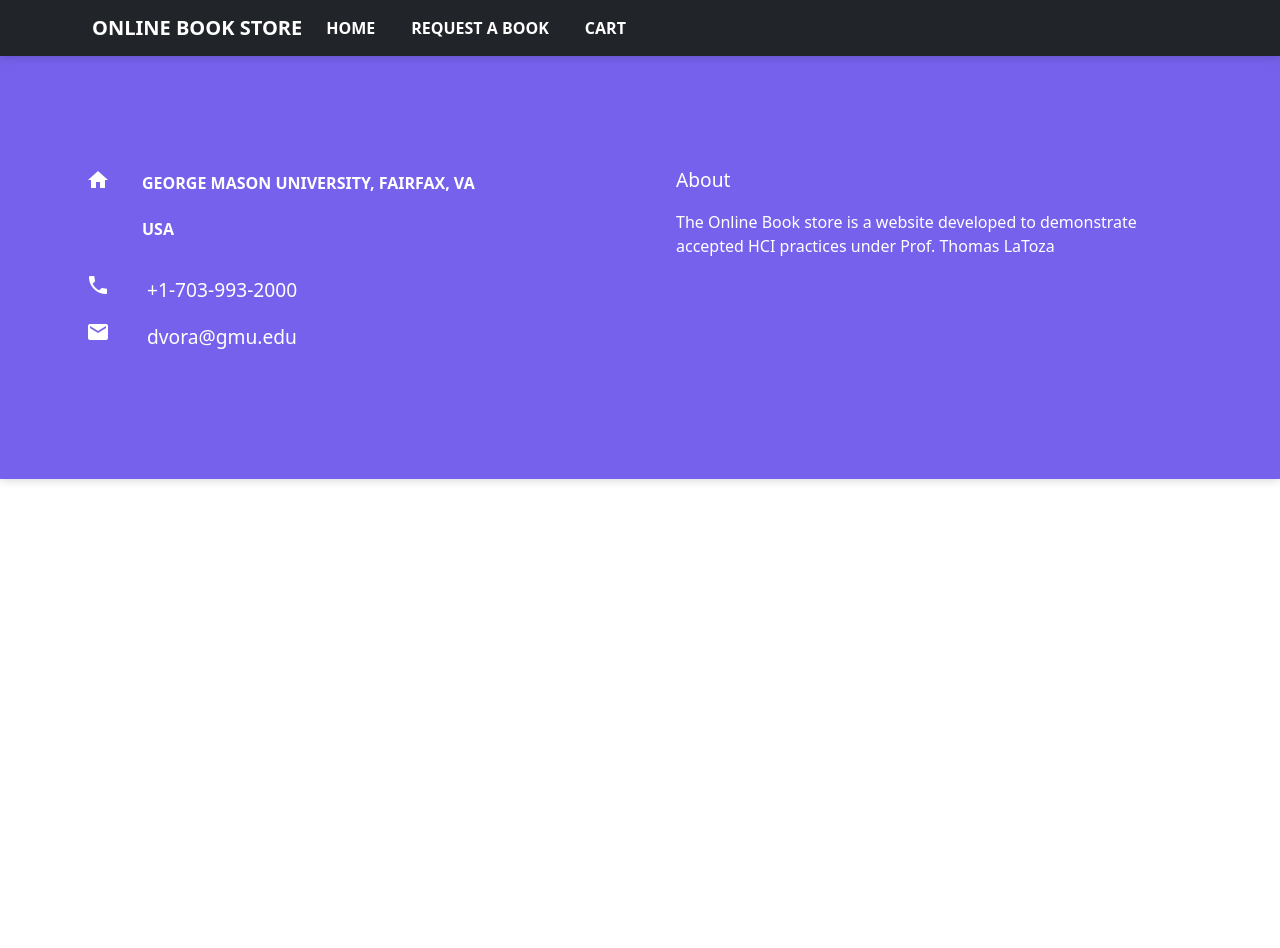
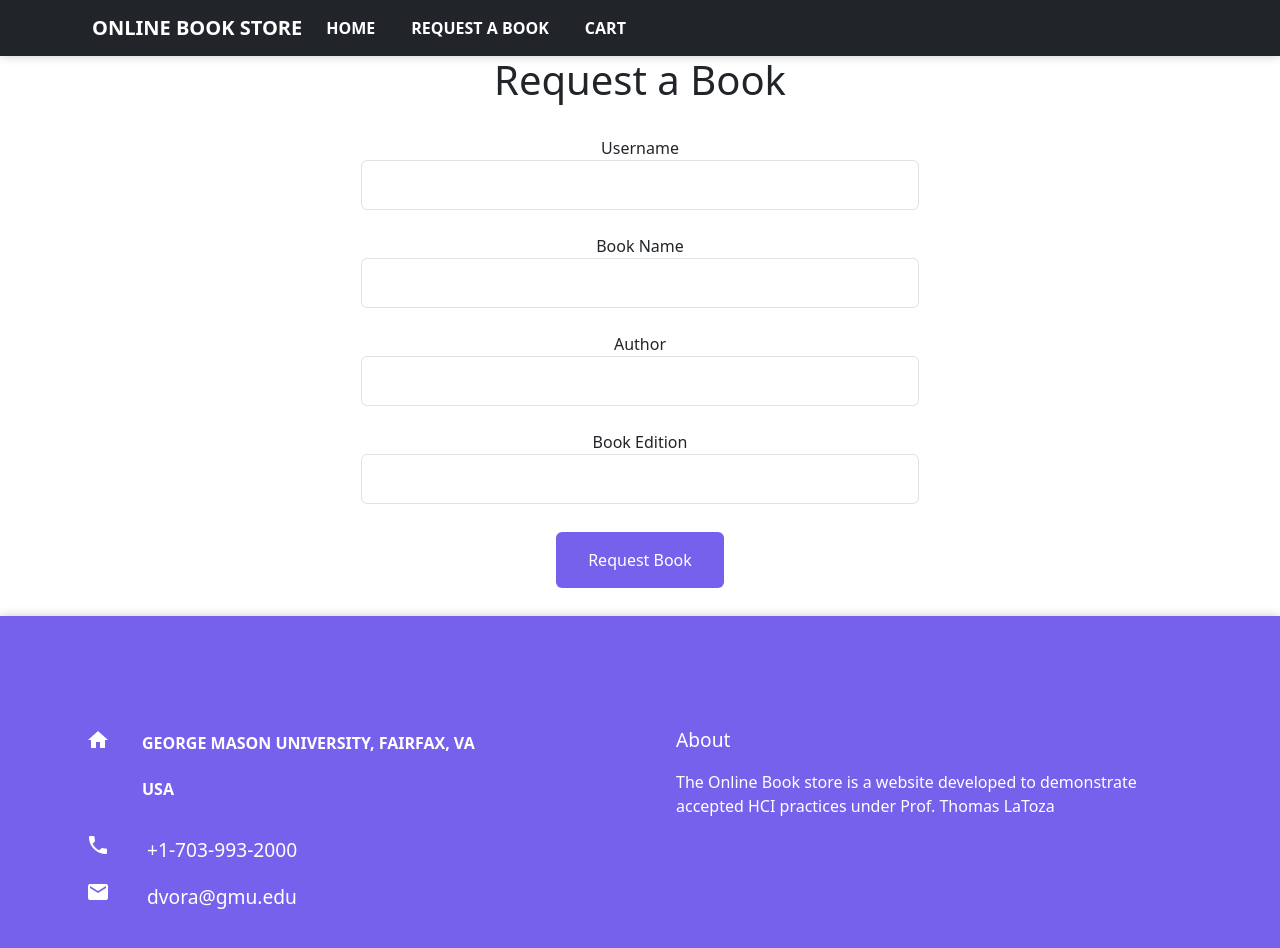
Before and after one commit to swe632/online-book-store, an Angular app: page /req-book in a window 1280 px wide. Before the commit this address led to /. Shown: the top 948 px of the page. Before the commit the page ends 800 px from the top, so only its background shows below. Built offline with nearby package versions, Linux system fonts and the light colour scheme.

Commit message:
added req a book

```diff
--- a/package.json
+++ b/package.json
@@ -10,6 +10,7 @@
   },
   "private": true,
   "dependencies": {
+    "-": "^0.0.1",
     "@angular/animations": "^16.2.0",
     "@angular/common": "^16.2.0",
     "@angular/compiler": "^16.2.0",
@@ -21,6 +22,7 @@
     "@angular/router": "^16.2.0",
     "angular": "^1.8.3",
     "bootstrap": "^5.3.1",
+    "g": "^2.0.1",
     "rxjs": "~7.8.0",
     "tslib": "^2.3.0",
     "zone.js": "~0.13.0"
@@ -30,6 +32,7 @@
     "@angular/cli": "~16.2.1",
     "@angular/compiler-cli": "^16.2.0",
     "@types/jasmine": "~4.3.0",
+    "@types/webpack-env": "^1.18.1",
     "jasmine-core": "~4.6.0",
     "karma": "~6.4.0",
     "karma-chrome-launcher": "~3.2.0",
--- a/src/app/app-routing.module.ts
+++ b/src/app/app-routing.module.ts
@@ -2,10 +2,12 @@ import { NgModule } from '@angular/core';
 import { RouterModule, Routes } from '@angular/router';
 import { CartComponent } from './cart/cart.component';
 import { HomeBookComponent } from './home-book/home-book.component';
+import { ReqBookComponent } from './req-book/req-book.component';
 
 const routes: Routes = [
   { path: '', redirectTo: '/home', pathMatch: 'full' },
   { path: 'home', component: HomeBookComponent },
+  { path: 'req-book', component: ReqBookComponent },
   { path: 'cart', component: CartComponent },
 ];
 
--- a/src/app/navbar/navbar.component.html
+++ b/src/app/navbar/navbar.component.html
@@ -12,7 +12,7 @@
               </li>
 
               <li class="nav-item">
-                  <a class="nav-link" href="#">Request a Book</a>
+                  <a routerLink="/req-book" class="nav-link" href="#">Request a Book</a>
               </li>
               <li class="nav-item">
                   <a routerLink="/cart"  class="nav-link" href="#">Cart</a>
--- /dev/null
+++ b/src/app/req-book/req-book.component.css
@@ -0,0 +1,24 @@
+.container {
+    text-align: center;
+
+}
+
+input {
+    width: 50%;
+    text-align: center;
+    padding: 12px 20px;
+    margin: 8px 0;
+    box-sizing: border-box;
+    margin: auto;
+    display: block;
+}
+
+button {
+    background-color: #7661ec;
+    border: none;
+    color: white;
+    padding: 16px 32px;
+    text-decoration: none;
+    margin: 4px 2px;
+    cursor: pointer;
+}
--- /dev/null
+++ b/src/app/req-book/req-book.component.html
@@ -0,0 +1,33 @@
+<div class="container">
+    <h1>Request a Book</h1> <br>
+    <form #myForm="ngForm" [formGroup]="reqBook" (ngSubmit)="saveBook(myForm.value)">
+        <div class="form-group">
+            <label for="username">Username</label> <br>
+            <input class="form-control" type="text" formControlName="username" ngModel>
+        </div>
+        <br>
+        <div class="form-group">
+            <label for="bookname">Book Name</label> <br>
+            <input class="form-control" type="text" formControlName="bookname" ngModel>
+        </div>
+        <br>
+        <div class="form-group">
+            <label for="author">Author</label> <br>
+            <input class="form-control" type="text" formControlName="author" ngModel>
+        </div>
+        <br>
+        <div class="form-group">
+            <label for="bookedition">Book Edition</label> <br>
+            <input class="form-control" type="number" formControlName="bookedition" ngModel> <br>
+        </div>
+        <div>
+            <button class="btn btn-primary" type="submit">Request Book</button>
+        </div>
+    </form>
+    <div *ngIf="message" class="alert alert-success alert-dismissible fade show" role="alert">
+        <strong>Book Requested!</strong> We will reach you with an update soon.
+        <button (click)="removeMessage()" type="button" class="btn-close" data-bs-dismiss="alert"
+            aria-label="Close"></button>
+    </div>
+    <br>
+</div>
--- /dev/null
+++ b/src/app/req-book/req-book.component.ts
@@ -0,0 +1,30 @@
+import { Component } from '@angular/core';
+import { FormGroup, FormControl } from '@angular/forms';
+
+@Component({
+  selector: 'app-req-book',
+  templateUrl: './req-book.component.html',
+  styleUrls: ['./req-book.component.css']
+})
+export class ReqBookComponent {
+
+  constructor() {}
+     reqBook = new FormGroup({
+      username: new FormControl( '' ),
+      bookname: new FormControl( '' ),
+      author: new FormControl( '' ),
+      bookedition: new FormControl( '' )
+  });
+
+
+  message: boolean = false;
+  saveBook(value: any): void {
+    console.log(value);
+    this.message = true;
+    this.reqBook.reset( {} );
+
+  }
+  removeMessage() {
+    this.message = false;
+  }
+}
```
Also changed, not shown: src/app/app.module.ts (+6 -2 lines), 2 other files (tests, documents, lock files or other folders).
